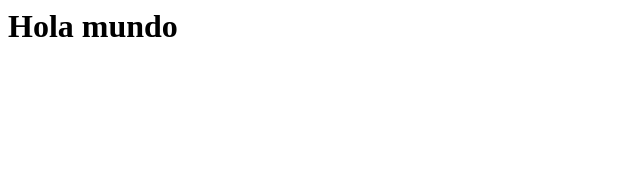
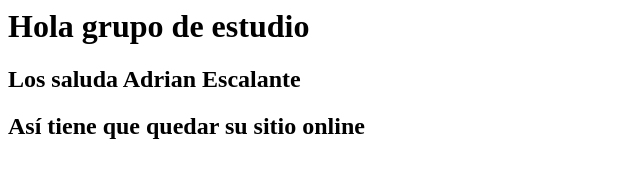
Before and after one commit to karmap/karmap.github.io, a plain HTML site: page index.html in a window 1280 px wide. Shown: the whole page, without its empty margins (0-640 px from the left). Drawn offline with Linux system fonts and the light colour scheme.

Commit message:
Update index.html

```diff
--- a/index.html
+++ b/index.html
@@ -1 +1,3 @@
-<h1>Hola mundo</h1>
+<h1>Hola grupo de estudio</h1>
+<h2>Los saluda Adrian Escalante</h2>
+<h2>Así tiene que quedar su sitio online</h2>
```
